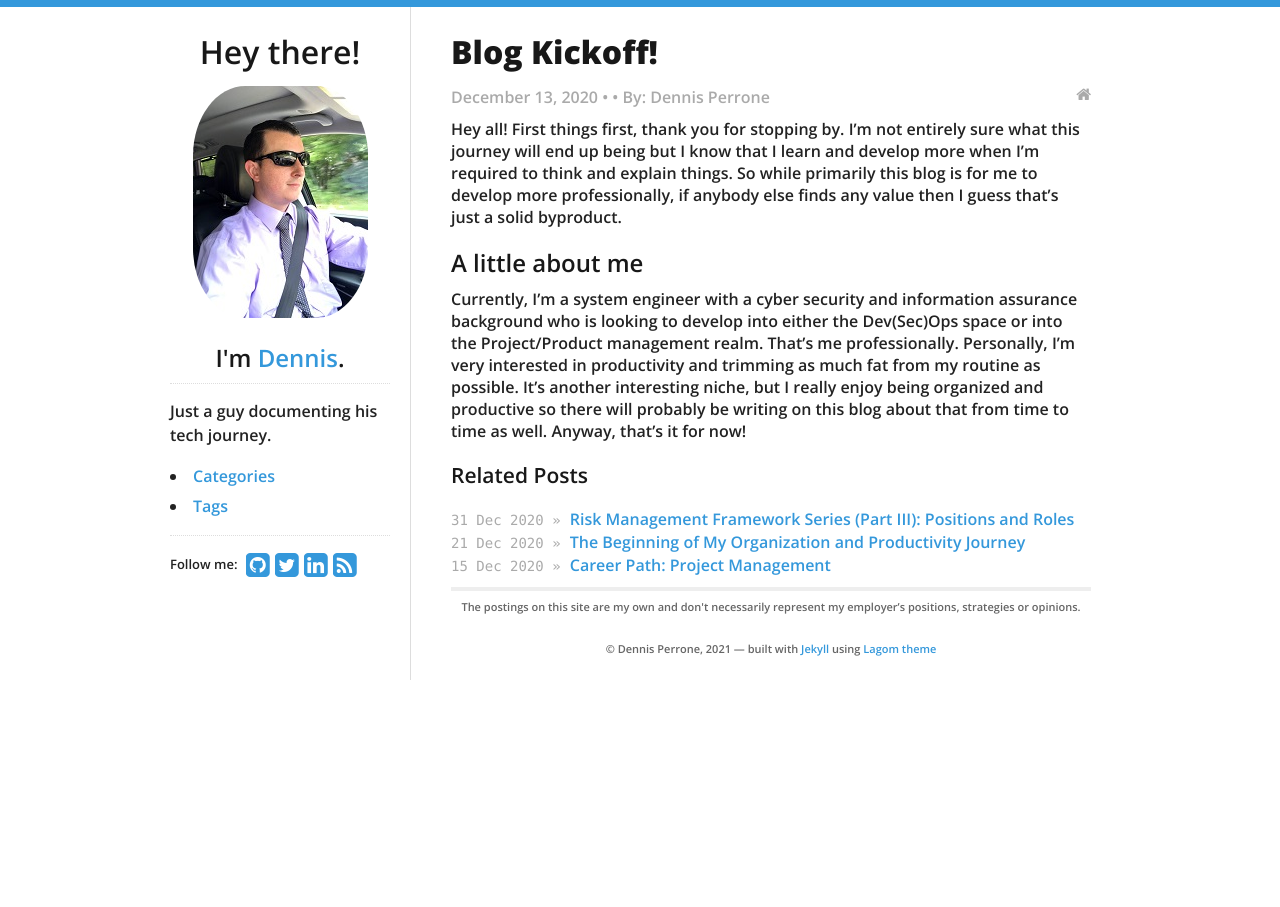
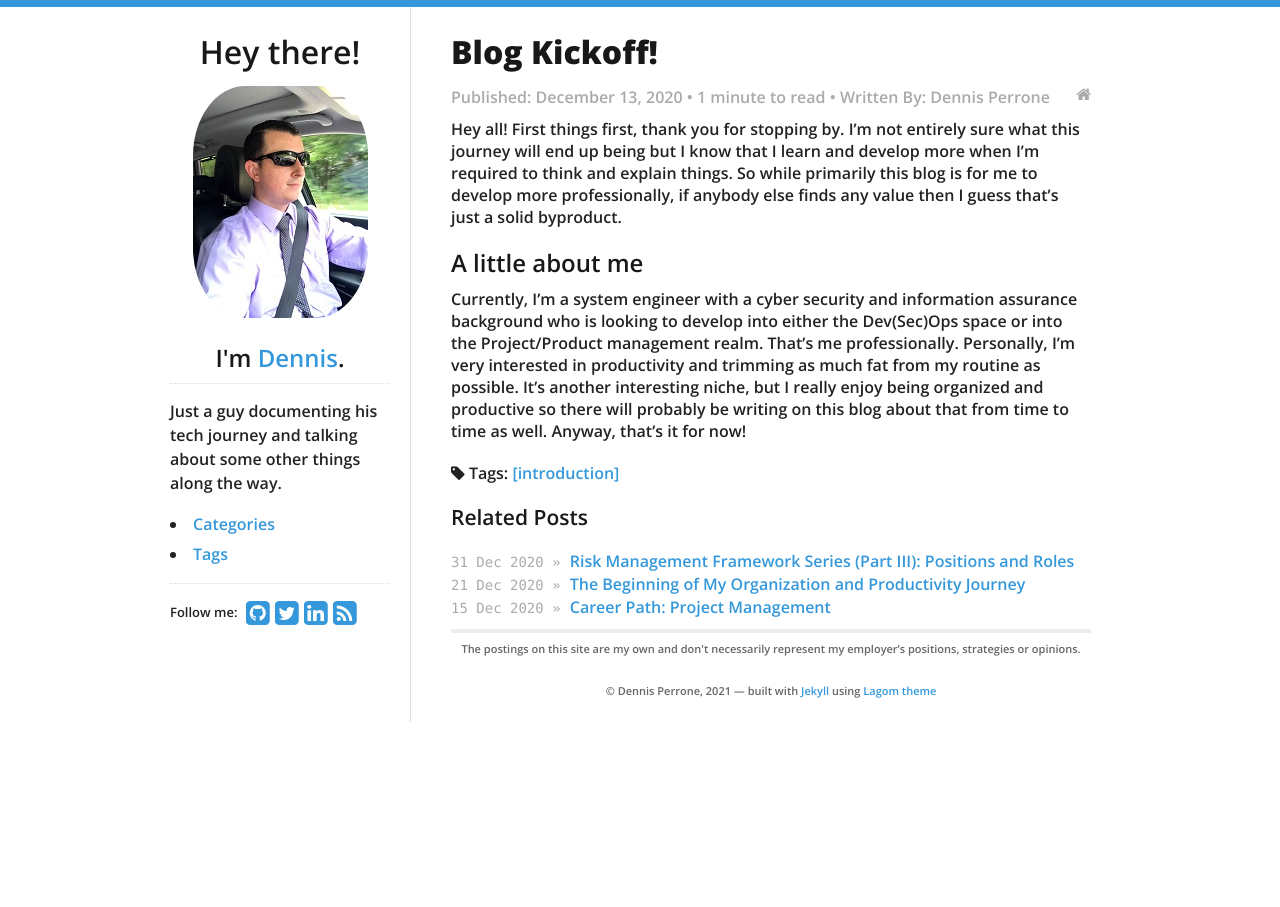
Before and after one commit to dennis-perrone/dennis-perrone.github.io, a Jekyll site: the page built from _posts/general/2020-12-13-blog-kickoff.md, in a window 1280 px wide. Built offline with Jekyll 4.4.1, drawn with Linux system fonts in a browser that asks for light colours.

Commit message:
added tags to post and misc updates to configs

```diff
--- a/_config.yml
+++ b/_config.yml
@@ -1,6 +1,6 @@
 # General Jekyll Config
 highlighter: rouge
-url: https://dennisperrone.com
+url: https://www.dennisperrone.com
 lsi: false
 permalink: /:categories/:year/:month/:title/
 plugins:
@@ -12,7 +12,7 @@ include:
   - "_pages"
   - "_feeds"
 
-exclude: [LICENSE, CNAME, README.md, .gitignore, Gemfile, Gemfile.lock]
+exclude: [LICENSE, CNAME, README.md, .gitignore]
 
 
 #title: Another tech blog
@@ -20,6 +20,3 @@ exclude: [LICENSE, CNAME, README.md, .gitignore, Gemfile, Gemfile.lock]
 #description: > # this means to ignore newlines until "show_excerpts:"
 #  A blog about personal and professional development and advancement within the Information Technology and Information Security space.
 #show_excerpts: false # set to true to show excerpts on the homepage
-
-##url: "https://dennis-perrone.github.io"
-#url: "https://www.dennisperrone.com"
--- a/_data/theme.yml
+++ b/_data/theme.yml
@@ -23,6 +23,7 @@ name: Dennis
 author: Dennis Perrone
 email: dennis.perrone@gmail.com
 tagline: "Another take on tech"
+sidebar_bio: Just a guy documenting his tech journey and talking about some other things along the way.
 
 # Google Analytics key, leave blank to ignore
 google_analytics_key: UA-186316090-1
--- a/_includes/reading-time.html
+++ b/_includes/reading-time.html
@@ -1,6 +1,6 @@
-{% capture words %}
-{{ content | number_of_words | minus: 180 }}
-{% endcapture %}
-{% unless words contains '-' %}
-{{ words | plus: 180 | divided_by: 180 | append: ' minutes to read' }}
-{% endunless %}
+{% assign words = content | number_of_words %}
+{% if words < 360 %}
+  1 minute to read
+{% else %}
+  {{ words | divided_by:180 }} minutes to read
+{% endif %}
--- a/_includes/sidebar.html
+++ b/_includes/sidebar.html
@@ -9,7 +9,7 @@
   </a>
   <h2>I'm <a href="/">{{ site.data.theme.name }}</a>.</h2>
   <div id="bio">
-    <p>Just a guy documenting his tech journey.</p>
+    <p>{{ site.data.theme.sidebar_bio }}</p>
     <p>
       <li><a href="/categories">Categories</a></li>
       <li></ul><a href="/tags">Tags</a></li>
--- a/_layouts/post.html
+++ b/_layouts/post.html
@@ -5,7 +5,7 @@ layout: default
 <h1 class="title">{{ page.title }}</h1>
 
 <p class="meta">
-  {{ page.date | date: "%B %d, %Y" }} • {% include reading-time.html %} • By: {{ page.author }}
+  Published: {{ page.date | date: "%B %d, %Y" }} • {% include reading-time.html %} • Written By: {{ page.author }}
   <a href="/">
     <i class="home fa fa-home"></i>
   </a>
@@ -14,6 +14,20 @@ layout: default
 <div id="post">
   {{ content }}
 </div>
+
+{% if post.tags.size > 0 %}
+  Tag{% if post.tags.size > 1 %}s{% endif %}:
+  {{ post.tags | sort | join: ", " }}
+{% endif %}
+
+<span>
+  <i class=" fa fa-tag"></i> Tags:
+  {% for tag in page.tags %}
+  {% capture tag_name %}[{{ tag }}]{% endcapture %}
+  <a href="/tags/#{{ tag_name }}">{{ tag_name }}</i></a>
+  {% endfor %}
+
+  </span>
 
 <div id="related">
   <h3>Related Posts</h3>
```
Also changed, not shown: _posts/tech/2020-12-14-rmf-steps.md (+1 -0 lines).
